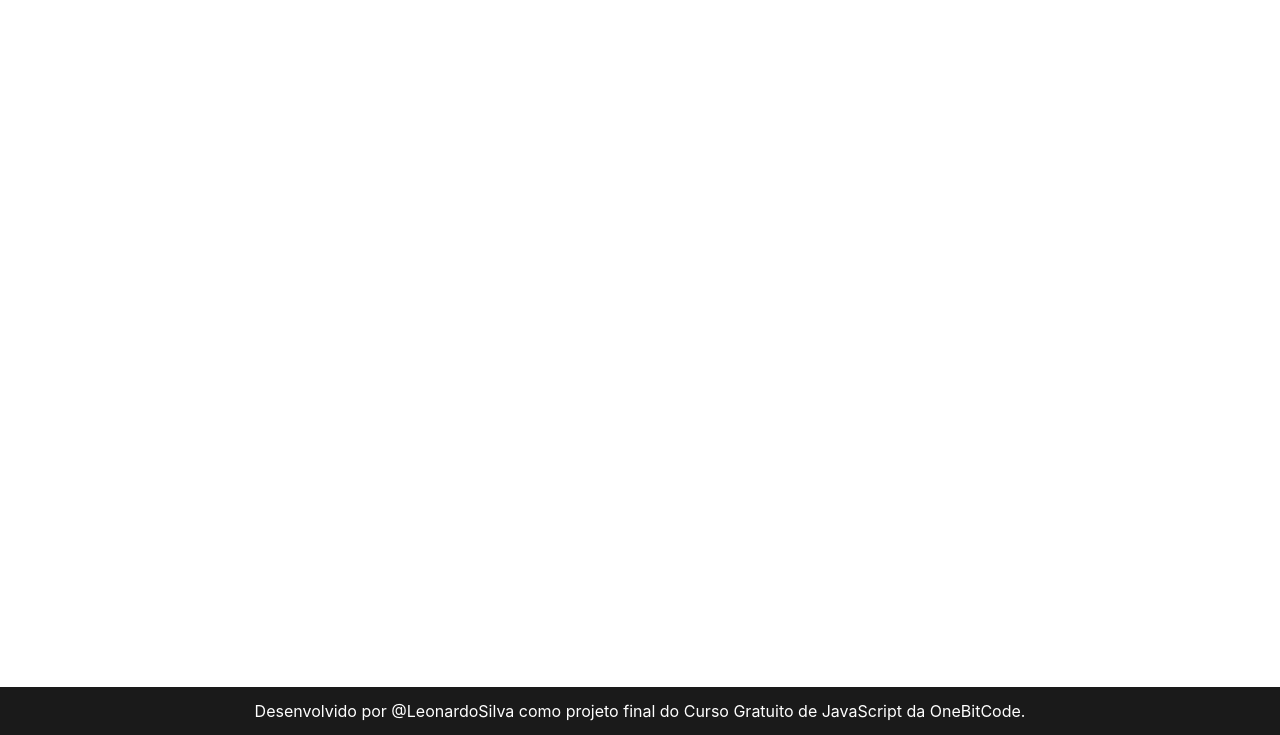
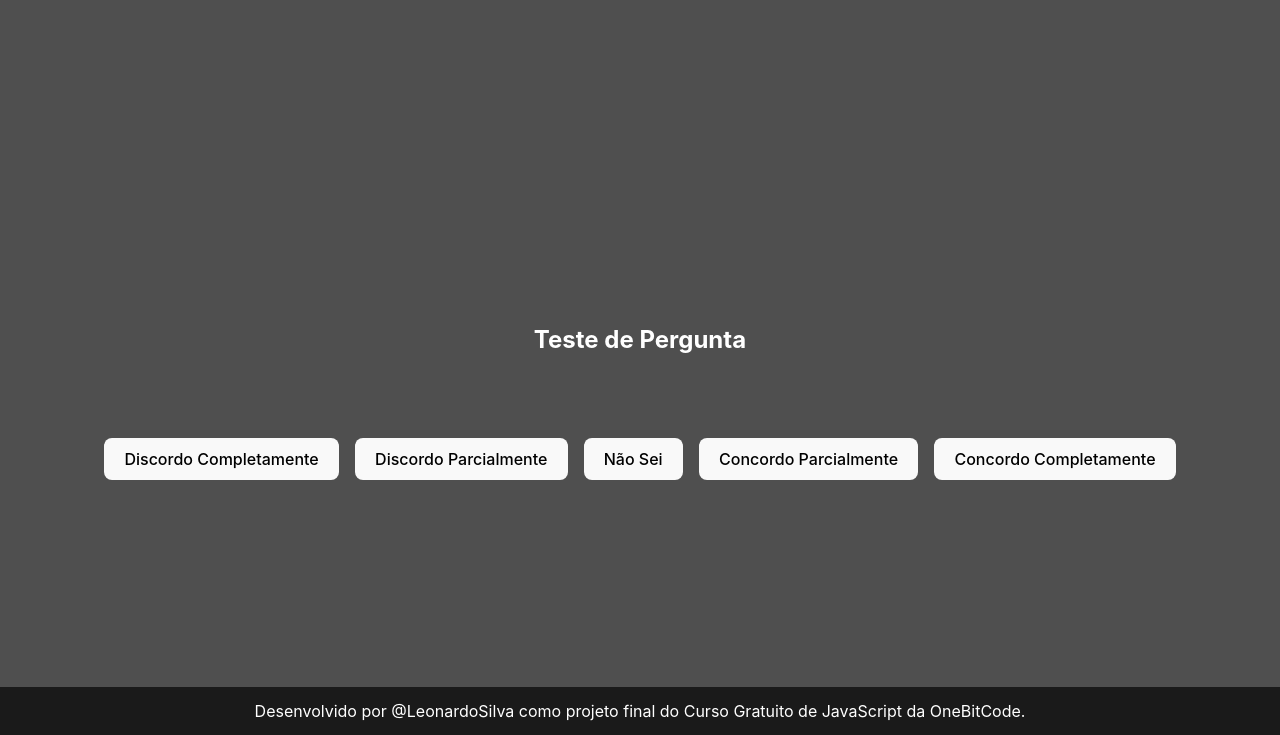
Before and after one commit to Leofront-end/JavaScript-OneBitCode, a website built with Vite: page projeto-final/index.html in a window 1280 px wide. Shown: the part 65-800 px from the top of the page. Built offline with nearby package versions, Linux system fonts and the light colour scheme; data requests are answered from the project's data file.

Commit message:
projeto-final

```diff
--- a/projeto-final/main.js
+++ b/projeto-final/main.js
@@ -1,5 +1,6 @@
 import { fetchResults } from './src/api'
 import { createEmptyQuestion, loadQuestionManager } from './src/questions'
+import { loadQuestions } from './src/quiz'
 import { addSubmitResultListener, loadResults } from './src/results'
 import './style.css'
 
@@ -21,5 +22,6 @@ document.addEventListener("DOMContentLoaded", async function (){
     const newQuestionBtn = document.getElementById("newQuestion")
     if (newQuestionBtn) newQuestionBtn.addEventListener("click", () => createEmptyQuestion(questionManager, results))
 
-
+    const quizElement = document.getElementById("quiz")
+    if(quizElement) loadQuestions(quizElement)
 })
--- a/projeto-final/src/quiz.js
+++ b/projeto-final/src/quiz.js
@@ -0,0 +1,77 @@
+import { fetchQuestions } from "./api";
+import { button, div, h2} from "./elements";
+
+export async function loadQuestions(quizElement) {
+    const questions = await fetchQuestions()
+    const answers = questions.map((question) => ({questionId: question.id,answer: null}))
+
+    questions.forEach((question, index) => {
+        const questionContainer = div({ className: "question"})
+
+        const textElement = h2(question.text)
+
+        const alternatives = div({ className: "" })
+        const alternativeBtns = createAlternativeBtns(question, answers)
+        console.log(alternativeBtns)
+        //operador spread
+        //alternatives.append(alternativeBtns[0],alternativeBtns[1],alternativeBtns[2],alternativeBtns[3],alternativeBtns[4])
+        alternatives.append(...alternativeBtns)
+
+        questionContainer.append(textElement, alternatives)
+        quizElement.append(questionContainer)
+    });
+}
+
+function createAlternativeBtns(question, answers) {
+    const fullyDisagreeBtn = button("Discordo Completamente", {
+        className: "inline-block",
+        onClick: handleSelectAlternative
+    })
+    fullyDisagreeBtn.addEventListener("click", () => {
+        const currentAnswer = answers.find((answer) => answer.questionId === question.id)
+        currentAnswer.answer = "fullyDisagree"
+        console.log(answers)
+    })
+
+    const partiallyDisagreeBtn = button("Discordo Parcialmente", {
+        className: "inline-block",
+        onClick: handleSelectAlternative
+    })
+    partiallyDisagreeBtn.addEventListener("click", () => {
+        const currentAnswer = answers.find((answer) => answer.questionId === question.id)
+        currentAnswer.answer = "partiallyDisagree"
+    })
+
+    const dontKnowBtn = button("Não Sei", {
+        className: "inline-block",
+        onClick: handleSelectAlternative
+    })
+    dontKnowBtn.addEventListener("click", () => {
+        const currentAnswer = answers.find((answer) => answer.questionId === question.id)
+        currentAnswer.answer = "dontKnow"
+    })
+
+    const partiallyAgreeBtn = button("Concordo Parcialmente", {
+        className: "inline-block",
+        onClick: handleSelectAlternative
+    })
+    partiallyAgreeBtn.addEventListener("click", () => {
+        const currentAnswer = answers.find((answer) => answer.questionId === question.id)
+        currentAnswer.answer = "partiallyAgree"
+    })
+
+    const fullyAgreeBtn = button("Concordo Completamente", {
+        className: "inline-block",
+        onClick: handleSelectAlternative
+    })
+    fullyAgreeBtn.addEventListener("click", () => {
+        const currentAnswer = answers.find((answer) => answer.questionId === question.id)
+        currentAnswer.answer = "fullyAgree"
+    })
+
+    return [fullyDisagreeBtn, partiallyDisagreeBtn, dontKnowBtn, partiallyAgreeBtn, fullyAgreeBtn]
+}
+
+function handleSelectAlternative(event) {
+    event.target.parentElement.childNodes.forEach()
+}
--- a/projeto-final/style.css
+++ b/projeto-final/style.css
@@ -139,6 +139,7 @@ button.selected {
 
 .inline-block {
   display: inline-block;
+  margin-top: 1rem;
 }
 
 .inline-block + .inline-block {
@@ -182,8 +183,8 @@ footer {
 
 @media (prefers-color-scheme: light) {
   :root {
-    color: #51a0e6;
-    background-color: #ffffff;
+    color: #ffffff;
+    background-color: #000000b0;
   }
   a:hover {
     color: #747bff;
```
